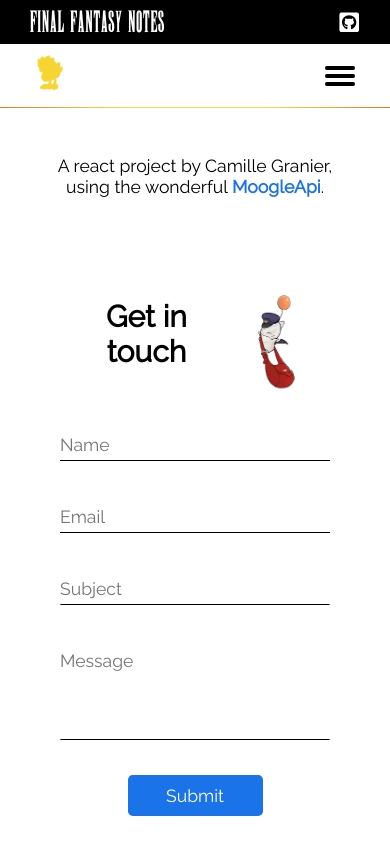
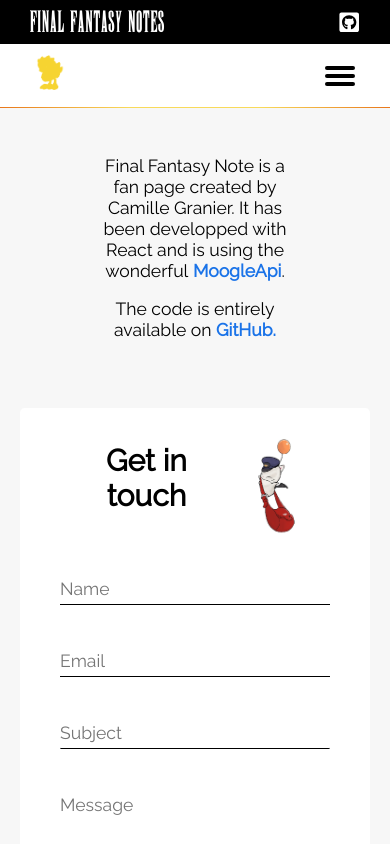
Before and after one commit to camille-granier/final-fantasy-fan-page, a React (Create React App) app: page /About in a window 390 px wide. Shown: the top 844 px of the page. Built offline with nearby package versions, Linux system fonts and the light colour scheme.

Commit message:
modification of about text

```diff
--- a/src/pages/About.js
+++ b/src/pages/About.js
@@ -8,12 +8,18 @@ const About = () => (
     <Header />
   <div className='about-container'>
     <div className="about">
-      <p><span className='about-background'>A react project by Camille Granier, using the wonderful <a href="https://www.moogleapi.com/"
+      <div><p><span className='about-background'>Final Fantasy Note is a fan page created by Camille Granier. It has been developped with React and is using the wonderful
+        <a href="https://www.moogleapi.com/"
          target="_blank"
          rel='noreferrer'
          className="link"
-         >MoogleApi</a></span>.
+         > <span className='link-underline'>MoogleApi</span></a></span>.
       </p>
+      <p>The code is entirely available on
+        <a href='https://github.com/camille-granier/final-fantasy-fan-page'
+        target="_blank"
+        rel="noreferrer"
+        className='link'> <span className='link-underline'>GitHub</span>.</a></p></div>
      </div>
     </div>
     <Contact />
--- a/src/styles/_settings.scss
+++ b/src/styles/_settings.scss
@@ -26,9 +26,3 @@ body {
   color: $black;
   box-sizing: border-box;
 }
-
-@media screen and (max-width: 1000px) {
-  body {
-    background-color: white;
-  }
-}
--- a/src/styles/components/_about.scss
+++ b/src/styles/components/_about.scss
@@ -10,7 +10,7 @@
   margin: 0px;
   padding: 1vh 6vw;
   border-radius: .3rem;
-  max-width: 50vw;
+  max-width: 52vw;
   p {
     text-align: center;
     font-family: $font-2;
@@ -20,16 +20,17 @@
   color: $blue;
   font-weight: bold;
   }
-  a:hover {
-    text-decoration: underline;
-   }
   }
+}
+
+.link-underline:hover {
+  text-decoration: underline;
 }
 
 @media screen and (max-width: 1000px) {
     .about {
       padding: .7vh 2vw;
-      max-width: 75vw;
+      max-width: 50vw;
     }
 }
 
--- a/src/styles/components/_footer.scss
+++ b/src/styles/components/_footer.scss
@@ -39,6 +39,7 @@
 
 @media screen and (max-width: 1000px) {
     .footer {
+        padding-bottom: 20px;
         p {
             padding-right: 5px;
         }
@@ -49,7 +50,7 @@
         margin: 10px;
         padding: 10px;
         width: auto;
-
+        padding-bottom: 20px;
         p, a {
             font-size: .9rem;
         }
--- a/src/styles/components/_header.scss
+++ b/src/styles/components/_header.scss
@@ -90,7 +90,7 @@
         height: 1.3px;
         background: $yellow;
         position: absolute;
-        bottom: 0px;
+        bottom: -3px;
         left: 50%;
         transform: translateX(-50%);
         border-radius: -3px;
```
